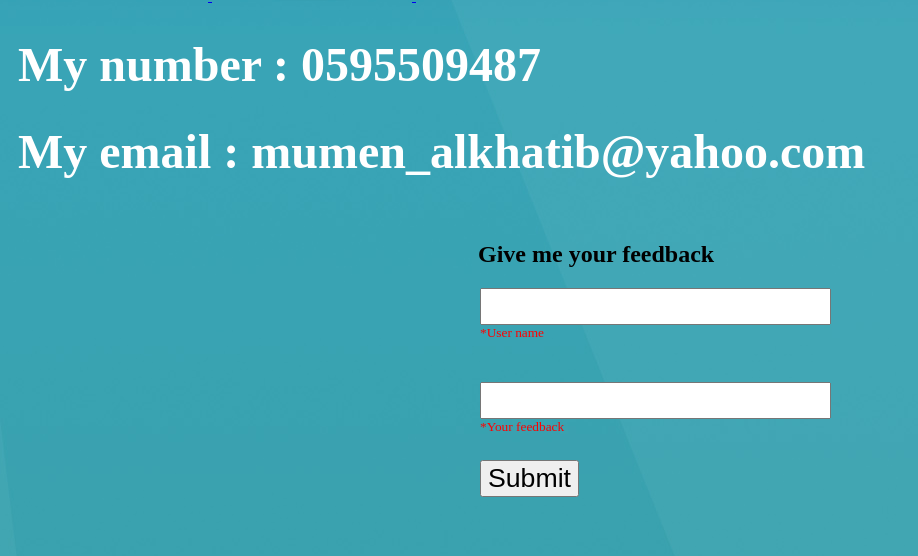
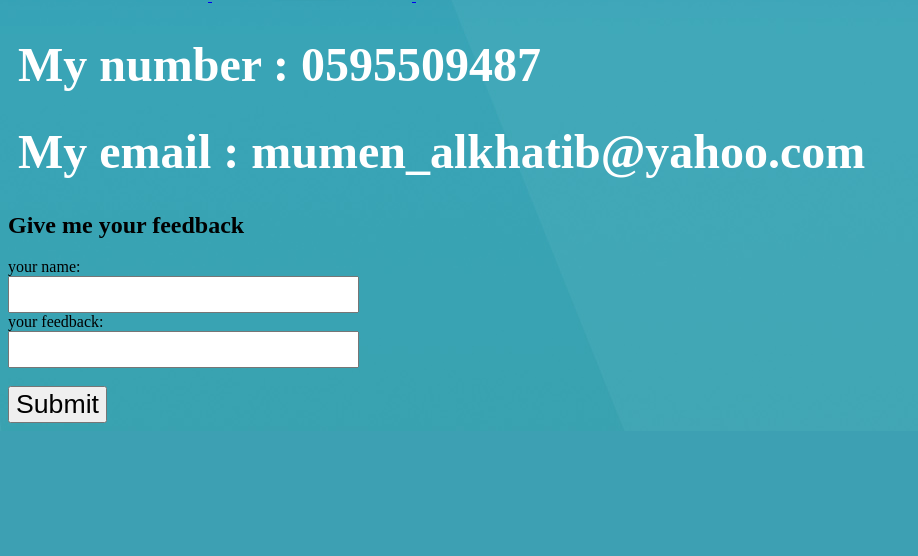
Before and after one commit to mumenalkhatib/mumen, a Flask app: a page that uses templates/contact me.html in a window 1280 px wide. Shown: the part 558-1114 px from the top of the page, without its empty margins (0-918 px from the left). After the commit the page ends 981 px from the top, so only its background shows below. Run offline with Flask 2, Linux system fonts and the light colour scheme; some libraries are stand-ins or nearby versions.

Commit message:
add form to my code and delete html file

```diff
--- a/templates/contact me.html
+++ b/templates/contact me.html
@@ -26,31 +26,18 @@
 
 
 
-		<div class="mail">
-
 		<h2>Give me your feedback</h2>
 
-		<form name="XX" action="#">
-		<ul>
-		<li><input type='text' name='X'/></li>
-		<li class="rq">*User name</li>
-		<li>&nbsp;</li>
-		</ul>
+		<form>
+			your name:<br>
+			<input type="text" name="yourname" value="">
+			<br>
+			your feedback:<br>
+			<input type="text" name="yourfeedback" value="">
+			<br><br>
+			<input type="submit" value="Submit">
 		</form>
 
 
-		<form name="ZZ" action="#">
-		<ul>
-		<li><input type='text' name='Z'/></li>
-		<li class="rq">*Your feedback</li>
-		<li>&nbsp;</li>
-		<li><input type="submit" name="submit" value="Submit" onclick="Function(document.ZZ.Z)" /></li>
-		<li>&nbsp;</li>
-		</ul>
-		</form>
-
-		</div>
-		<script src="Javascript.js"></script>
-
 
 {%endblock%}
```
